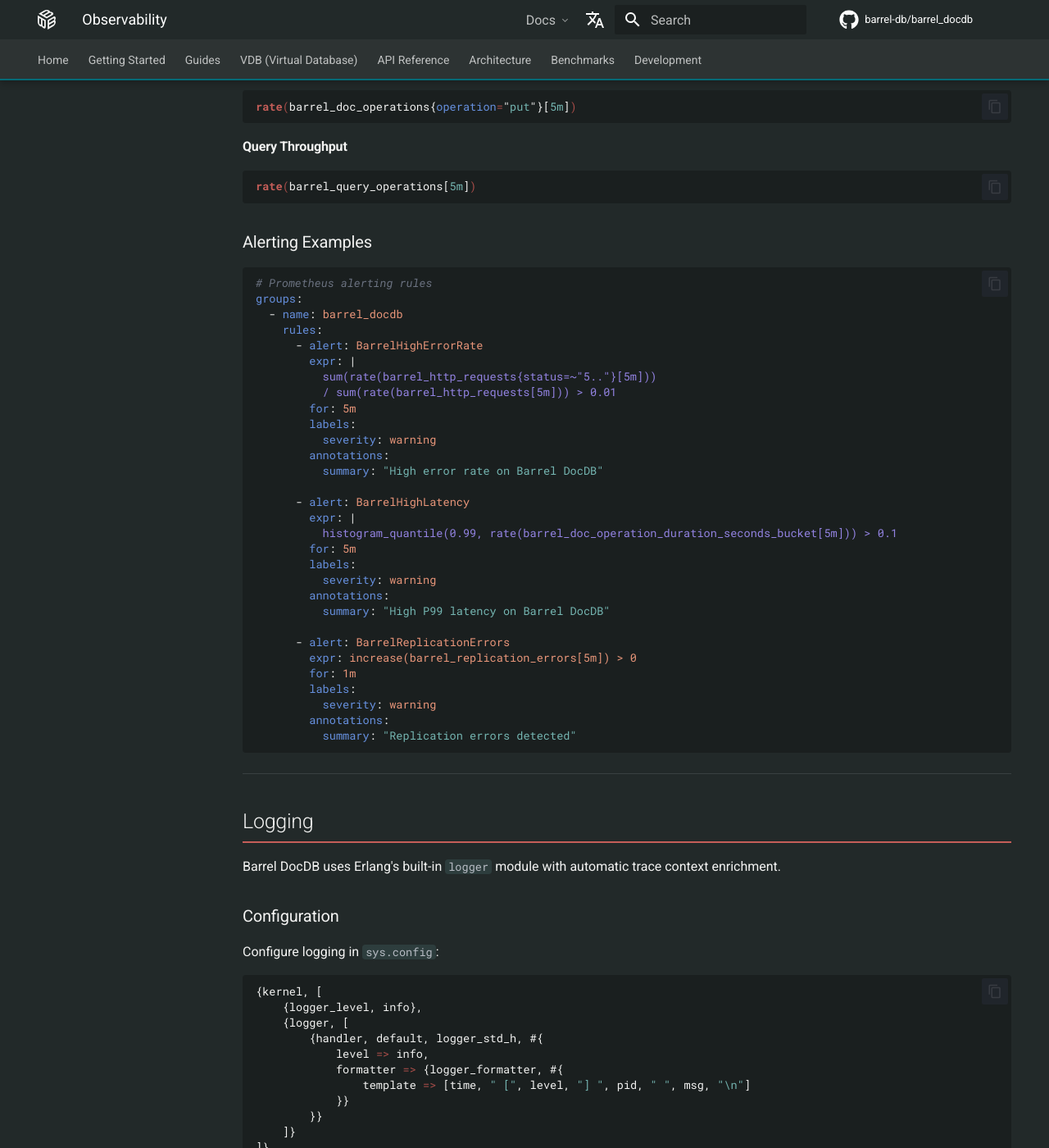
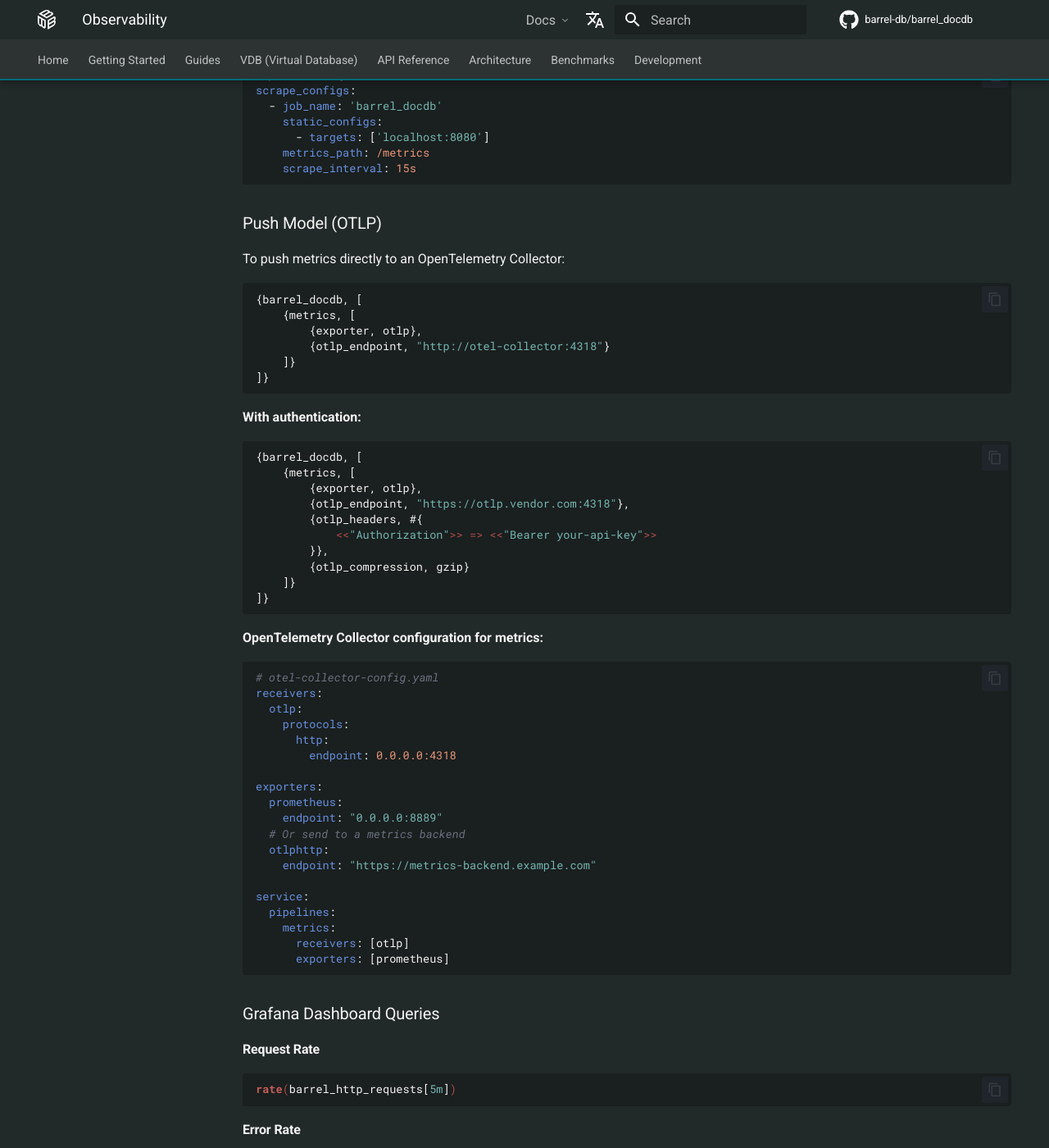
Before and after one commit to barrel-db/barrel_docdb, an MkDocs documentation site: the page built from docs/observability.md, in a window 1280 px wide and 1400 px high, scrolled down 7318 px. Shown: the whole window at 82% size. Built offline with MkDocs 1.6.1 and Material for MkDocs 9.7.7, drawn with Linux system fonts in a browser that asks for light colours; comment, search, counter and statistics services are not loaded; some of the changed text lies outside the part shown.

Commit message:
Add OTLP export support for metrics and logging
- Add configure_metrics() and configure_logging() in barrel_docdb_app
- Support OTLP push for metrics in addition to /metrics endpoint
- Support OTLP push for logs with trace context correlation
- Update observability docs with push model configuration
- Add complete Docker Compose example with all three signals

````diff
--- a/docs/observability.md
+++ b/docs/observability.md
@@ -22,20 +22,32 @@ All three signals are automatically correlated via trace context, enabling end-t
 ]}
 ```
 
-### Enable OTLP Export (Production)
+### Enable OTLP Export for All Signals (Production)
 
 ```erlang
 %% In sys.config
 {barrel_docdb, [
+    %% Tracing - spans to OTLP
     {tracing, [
         {enabled, true},
+        {exporter, otlp},
+        {otlp_endpoint, "http://localhost:4318"}
+    ]},
+    %% Metrics - push to OTLP (in addition to /metrics endpoint)
+    {metrics, [
+        {exporter, otlp},
+        {otlp_endpoint, "http://localhost:4318"},
+        {export_interval, 60000}  %% ms, default 60s
+    ]},
+    %% Logging - push to OTLP
+    {logging, [
         {exporter, otlp},
         {otlp_endpoint, "http://localhost:4318"}
     ]}
 ]}
 ```
 
-### Scrape Metrics
+### Scrape Metrics (Pull Model)
 
 ```bash
 curl http://localhost:8080/metrics
@@ -187,9 +199,27 @@ Barrel DocDB follows [OpenTelemetry Database Semantic Conventions](https://opent
 
 ## Metrics
 
-Barrel DocDB exposes Prometheus-compatible metrics via the `/metrics` endpoint.
+Barrel DocDB supports two modes for metrics export:
+- **Pull model** - Prometheus scrapes the `/metrics` endpoint
+- **Push model** - Metrics are pushed to an OTLP collector
 
-### Endpoint
+### Configuration
+
+```erlang
+{barrel_docdb, [
+    {metrics, [
+        {exporter, none},              %% none | otlp | console
+        {otlp_endpoint, "http://localhost:4318"},
+        {export_interval, 60000},      %% Push interval in ms (default: 60s)
+        {otlp_headers, #{}},           %% Optional auth headers
+        {otlp_compression, none}       %% none | gzip
+    ]}
+]}
+```
+
+### Pull Model (Prometheus Scraping)
+
+Metrics are always available at the `/metrics` endpoint regardless of push configuration:
 
 ```bash
 curl http://localhost:8080/metrics
@@ -258,7 +288,7 @@ barrel_doc_operation_duration_seconds_bucket{db="mydb",operation="get",le="0.01"
 | `barrel_federation_queries` | Counter | federation | Federation queries |
 | `barrel_federation_query_duration_seconds` | Histogram | federation | Query latency |
 
-### Prometheus Configuration
+### Prometheus Configuration (Pull)
 
 ```yaml
 # prometheus.yml
@@ -268,6 +298,58 @@ scrape_configs:
       - targets: ['localhost:8080']
     metrics_path: /metrics
     scrape_interval: 15s
+```
+
+### Push Model (OTLP)
+
+To push metrics directly to an OpenTelemetry Collector:
+
+```erlang
+{barrel_docdb, [
+    {metrics, [
+        {exporter, otlp},
+        {otlp_endpoint, "http://otel-collector:4318"}
+    ]}
+]}
+```
+
+**With authentication:**
+
+```erlang
+{barrel_docdb, [
+    {metrics, [
+        {exporter, otlp},
+        {otlp_endpoint, "https://otlp.vendor.com:4318"},
+        {otlp_headers, #{
+            <<"Authorization">> => <<"Bearer your-api-key">>
+        }},
+        {otlp_compression, gzip}
+    ]}
+]}
+```
+
+**OpenTelemetry Collector configuration for metrics:**
+
+```yaml
+# otel-collector-config.yaml
+receivers:
+  otlp:
+    protocols:
+      http:
+        endpoint: 0.0.0.0:4318
+
+exporters:
+  prometheus:
+    endpoint: "0.0.0.0:8889"
+  # Or send to a metrics backend
+  otlphttp:
+    endpoint: "https://metrics-backend.example.com"
+
+service:
+  pipelines:
+    metrics:
+      receivers: [otlp]
+      exporters: [prometheus]
 ```
 
 ### Grafana Dashboard Queries
@@ -338,9 +420,24 @@ groups:
 
 ## Logging
 
-Barrel DocDB uses Erlang's built-in `logger` module with automatic trace context enrichment.
+Barrel DocDB uses Erlang's built-in `logger` module with automatic trace context enrichment. Logs can be:
+- Written to stdout/files (default)
+- Pushed to an OTLP collector for centralized logging
 
 ### Configuration
+
+```erlang
+{barrel_docdb, [
+    {logging, [
+        {exporter, none},              %% none | otlp | console
+        {otlp_endpoint, "http://localhost:4318"},
+        {otlp_headers, #{}},           %% Optional auth headers
+        {otlp_compression, none}       %% none | gzip
+    ]}
+]}
+```
+
+### Standard Output (Default)
 
 Configure logging in `sys.config`:
 
@@ -407,6 +504,58 @@ For structured logging (recommended for production):
 | `alert` | Action must be taken immediately |
 | `emergency` | System is unusable |
 
+### Push Model (OTLP)
+
+To push logs directly to an OpenTelemetry Collector:
+
+```erlang
+{barrel_docdb, [
+    {logging, [
+        {exporter, otlp},
+        {otlp_endpoint, "http://otel-collector:4318"}
+    ]}
+]}
+```
+
+**With authentication:**
+
+```erlang
+{barrel_docdb, [
+    {logging, [
+        {exporter, otlp},
+        {otlp_endpoint, "https://logs.vendor.com:4318"},
+        {otlp_headers, #{
+            <<"Authorization">> => <<"Bearer your-api-key">>
+        }},
+        {otlp_compression, gzip}
+    ]}
+]}
+```
+
+**OpenTelemetry Collector configuration for logs:**
+
+```yaml
+# otel-collector-config.yaml
+receivers:
+  otlp:
+    protocols:
+      http:
+        endpoint: 0.0.0.0:4318
+
+exporters:
+  loki:
+    endpoint: "http://loki:3100/loki/api/v1/push"
+  # Or send to another backend
+  elasticsearch:
+    endpoints: ["http://elasticsearch:9200"]
+
+service:
+  pipelines:
+    logs:
+      receivers: [otlp]
+      exporters: [loki]
+```
+
 ### Correlating Logs with Traces
 
 Use the trace ID from logs to find the corresponding trace in your tracing backend:
@@ -434,15 +583,12 @@ services:
     image: barrel/barrel_docdb
     ports:
       - "8080:8080"
-    environment:
-      - BARREL_TRACING_ENABLED=true
-      - BARREL_TRACING_EXPORTER=otlp
-      - BARREL_OTLP_ENDPOINT=http://otel-collector:4318
     volumes:
       - barrel-data:/data
+      - ./sys.config:/etc/barrel/sys.config
 
   otel-collector:
-    image: otel/opentelemetry-collector:latest
+    image: otel/opentelemetry-collector-contrib:latest
     command: ["--config=/etc/otel-collector-config.yaml"]
     volumes:
       - ./otel-collector-config.yaml:/etc/otel-collector-config.yaml
@@ -470,6 +621,41 @@ services:
 
 volumes:
   barrel-data:
+```
+
+### Barrel Configuration (sys.config)
+
+```erlang
+%% sys.config - Full OTLP export for all signals
+[
+    {barrel_docdb, [
+        {data_dir, "/data/barrel"},
+        {http_port, 8080},
+
+        %% Tracing - push spans to OTLP
+        {tracing, [
+            {enabled, true},
+            {exporter, otlp},
+            {otlp_endpoint, "http://otel-collector:4318"}
+        ]},
+
+        %% Metrics - push to OTLP (also available via /metrics)
+        {metrics, [
+            {exporter, otlp},
+            {otlp_endpoint, "http://otel-collector:4318"},
+            {export_interval, 30000}
+        ]},
+
+        %% Logging - push to OTLP
+        {logging, [
+            {exporter, otlp},
+            {otlp_endpoint, "http://otel-collector:4318"}
+        ]}
+    ]},
+    {kernel, [
+        {logger_level, info}
+    ]}
+].
 ```
 
 ### OpenTelemetry Collector Configuration
@@ -488,10 +674,19 @@ processors:
     send_batch_size: 1024
 
 exporters:
+  # Traces to Jaeger
   jaeger:
     endpoint: jaeger:14250
     tls:
       insecure: true
+
+  # Metrics to Prometheus
+  prometheus:
+    endpoint: "0.0.0.0:8889"
+
+  # Logs to Loki
+  loki:
+    endpoint: "http://loki:3100/loki/api/v1/push"
 
 service:
   pipelines:
@@ -499,6 +694,14 @@ service:
       receivers: [otlp]
       processors: [batch]
       exporters: [jaeger]
+    metrics:
+      receivers: [otlp]
+      processors: [batch]
+      exporters: [prometheus]
+    logs:
+      receivers: [otlp]
+      processors: [batch]
+      exporters: [loki]
 ```
 
 ### Prometheus Configuration
@@ -509,10 +712,16 @@ global:
   scrape_interval: 15s
 
 scrape_configs:
+  # Scrape barrel directly (pull model)
   - job_name: 'barrel_docdb'
     static_configs:
       - targets: ['barrel:8080']
     metrics_path: /metrics
+
+  # Or scrape from OTEL collector (if using push model)
+  - job_name: 'otel-collector'
+    static_configs:
+      - targets: ['otel-collector:8889']
 ```
 
 ---
````
Also changed, not shown: other parts of docs/observability.md (+5 -0 lines), 1 other file.
